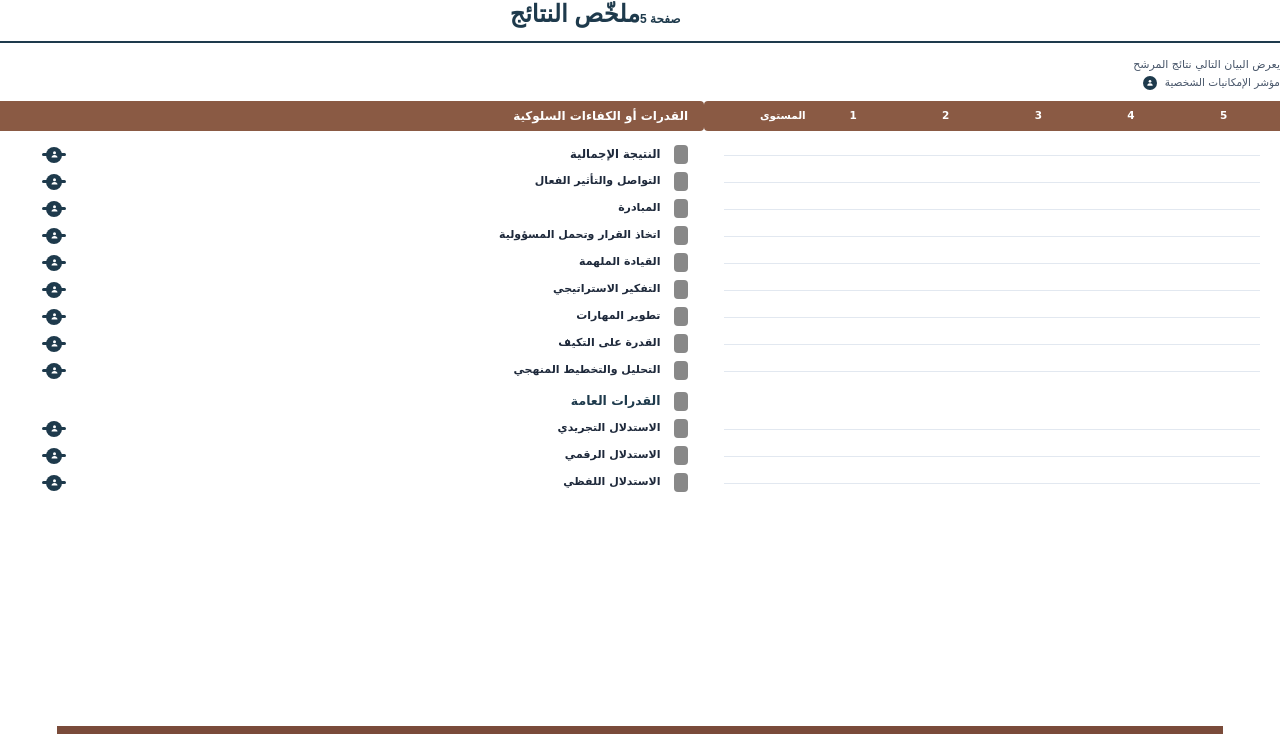
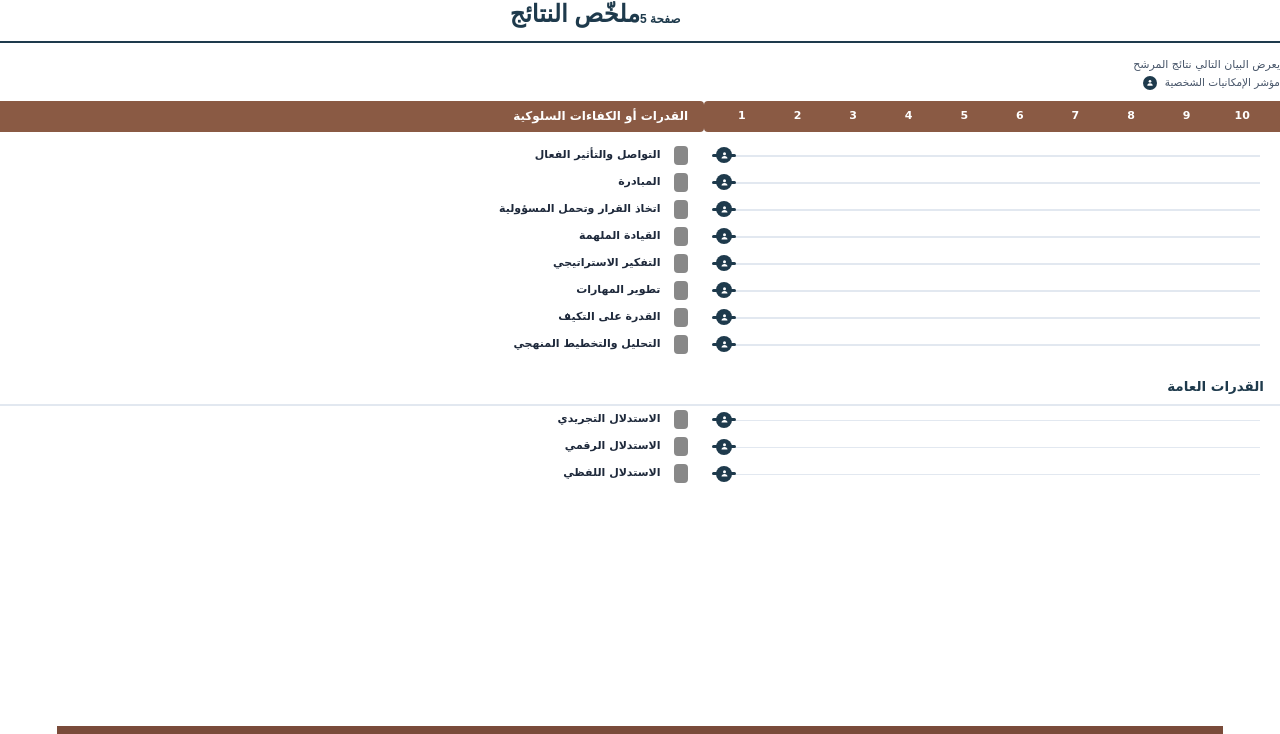
Before and after one commit to omarHaraz/psychometric-platform, a Spring app: template backend/src/main/resources/templates/report/page5.html in a window 1280 px wide. Shown: the top 734 px of the page. Run offline with Thymeleaf, Linux system fonts and the light colour scheme; the template is opened without the code that fills it: most values are stand-ins (such as "Sample title", 1, 10 or a date in 2020); data that the repository does not hold is empty; some of the project's set-up classes (security, data sources, template engines, error pages and the like) are left out, and stand-ins take their place.

Commit message:
fix(report): refactor page5.html to 1-10 scale with 9-interval math and clean section headers

```diff
--- a/backend/src/main/resources/templates/report/page5.html
+++ b/backend/src/main/resources/templates/report/page5.html
@@ -92,17 +92,21 @@
         <table style="width: 100%; border-collapse: collapse; border: none; margin-bottom: 15px;">
             <!-- Header Row -->
             <tr>
-                <!-- 1st in DOM (Left Side): Scale 1-5 -->
+                <!-- 1st in DOM (Left Side): Scale 1-10 -->
                 <td style="width: 45%; background-color: #8a5a44; padding: 6px 10px; border-top-left-radius: 4px; border-bottom-left-radius: 4px; vertical-align: middle;">
-                    <table style="width: 100%; border-collapse: collapse; text-align: center; color: #ffffff; font-weight: bold; font-size: 10.5px; border: none;">
+                    <table style="width: 100%; border-collapse: collapse; text-align: center; color: #ffffff; font-weight: bold; font-size: 11px; border: none;">
                         <tr>
-                            <!-- DOM Reversed for RTL Engine: 5 -> 4 -> 3 -> 2 -> 1 -> المستوى -->
-                            <td style="width: 16.6%; border: none; color: #ffffff;">5</td>
-                            <td style="width: 16.6%; border: none; color: #ffffff;">4</td>
-                            <td style="width: 16.6%; border: none; color: #ffffff;">3</td>
-                            <td style="width: 16.6%; border: none; color: #ffffff;">2</td>
-                            <td style="width: 16.6%; border: none; color: #ffffff;">1</td>
-                            <td style="width: 16.6%; text-align: right; border: none; color: #ffffff;">المستوى</td>
+                            <!-- DOM Reversed for RTL Engine: 10 down to 1 -->
+                            <td style="width: 10%; border: none; color: #ffffff;">10</td>
+                            <td style="width: 10%; border: none; color: #ffffff;">9</td>
+                            <td style="width: 10%; border: none; color: #ffffff;">8</td>
+                            <td style="width: 10%; border: none; color: #ffffff;">7</td>
+                            <td style="width: 10%; border: none; color: #ffffff;">6</td>
+                            <td style="width: 10%; border: none; color: #ffffff;">5</td>
+                            <td style="width: 10%; border: none; color: #ffffff;">4</td>
+                            <td style="width: 10%; border: none; color: #ffffff;">3</td>
+                            <td style="width: 10%; border: none; color: #ffffff;">2</td>
+                            <td style="width: 10%; border: none; color: #ffffff;">1</td>
                         </tr>
                     </table>
                 </td>
@@ -115,32 +119,11 @@
             <!-- Spacer Row -->
             <tr><td colspan="2" style="height: 10px; border: none;"></td></tr>
 
-            <!-- Row 1: النتيجة الإجمالية -->
+            <!-- Row 1: التواصل والتأثير الفعال -->
             <tr>
                 <td style="width: 45%; vertical-align: middle; padding: 4px 10px; position: relative; border: none;">
                     <div style="position: absolute; top: 50%; left: 20px; right: 20px; height: 1.5px; background-color: #e2e8f0; z-index: 1;"></div>
-                    <div th:style="'position: absolute; top: 50%; right: calc(20px + (' + ((${overallScore != null ? overallScore : 4}) - 1) + ' * ((100% - 40px) / 4))); width: 24px; height: 16px; margin-top: -8px; margin-right: -12px; z-index: 2; text-align: center;'">
-                        <div style="position: absolute; top: 50%; left: 0; right: 0; height: 3px; margin-top: -1.5px; background-color: #1e3a4c; z-index: 1; border-radius: 2px;"></div>
-                        <div style="position: absolute; top: 0; left: 50%; width: 16px; height: 16px; margin-left: -8px; border-radius: 50%; background-color: #1e3a4c; z-index: 2; text-align: center;">
-                            <svg viewBox="0 0 24 24" style="width: 9px; height: 9px; margin: 3.5px auto; display: block;">
-                                <circle cx="12" cy="7" r="4" fill="#ffffff" />
-                                <path d="M4 20 C4 15.5 7.5 13 12 13 C16.5 13 20 15.5 20 20 Z" fill="#ffffff" />
-                            </svg>
-                        </div>
-                    </div>
-                </td>
-                <td style="width: 55%; vertical-align: middle; padding: 4px 16px; text-align: right; border: none;">
-                    <span style="display: inline-block; width: 14px; height: 19px; border-radius: 4px; vertical-align: middle; margin-left: 10px;"
-                          th:styleappend="'background-color: ' + (${overallColor != null ? overallColor : '#c87d46'}) + ';'"></span>
-                    <span style="font-size: 11.5px; font-weight: 700; color: #1e293b; vertical-align: middle;">النتيجة الإجمالية</span>
-                </td>
-            </tr>
-
-            <!-- Row 2: التواصل والتأثير الفعال -->
-            <tr>
-                <td style="width: 45%; vertical-align: middle; padding: 4px 10px; position: relative; border: none;">
-                    <div style="position: absolute; top: 50%; left: 20px; right: 20px; height: 1.5px; background-color: #e2e8f0; z-index: 1;"></div>
-                    <div th:style="'position: absolute; top: 50%; right: calc(20px + (' + ((${commScore != null ? commScore : 4}) - 1) + ' * ((100% - 40px) / 4))); width: 24px; height: 16px; margin-top: -8px; margin-right: -12px; z-index: 2; text-align: center;'">
+                    <div th:style="'position: absolute; top: 50%; right: calc(20px + (' + ((${commScore != null ? commScore : 5}) - 1) + ' * ((100% - 40px) / 9))); width: 24px; height: 16px; margin-top: -8px; margin-right: -12px; z-index: 2; text-align: center;'">
                         <div style="position: absolute; top: 50%; left: 0; right: 0; height: 3px; margin-top: -1.5px; background-color: #1e3a4c; z-index: 1; border-radius: 2px;"></div>
                         <div style="position: absolute; top: 0; left: 50%; width: 16px; height: 16px; margin-left: -8px; border-radius: 50%; background-color: #1e3a4c; z-index: 2; text-align: center;">
                             <svg viewBox="0 0 24 24" style="width: 9px; height: 9px; margin: 3.5px auto; display: block;">
@@ -157,11 +140,11 @@
                 </td>
             </tr>
 
-            <!-- Row 3: المبادرة -->
+            <!-- Row 2: المبادرة -->
             <tr>
                 <td style="width: 45%; vertical-align: middle; padding: 4px 10px; position: relative; border: none;">
                     <div style="position: absolute; top: 50%; left: 20px; right: 20px; height: 1.5px; background-color: #e2e8f0; z-index: 1;"></div>
-                    <div th:style="'position: absolute; top: 50%; right: calc(20px + (' + ((${initiativeScore != null ? initiativeScore : 4}) - 1) + ' * ((100% - 40px) / 4))); width: 24px; height: 16px; margin-top: -8px; margin-right: -12px; z-index: 2; text-align: center;'">
+                    <div th:style="'position: absolute; top: 50%; right: calc(20px + (' + ((${initiativeScore != null ? initiativeScore : 5}) - 1) + ' * ((100% - 40px) / 9))); width: 24px; height: 16px; margin-top: -8px; margin-right: -12px; z-index: 2; text-align: center;'">
                         <div style="position: absolute; top: 50%; left: 0; right: 0; height: 3px; margin-top: -1.5px; background-color: #1e3a4c; z-index: 1; border-radius: 2px;"></div>
                         <div style="position: absolute; top: 0; left: 50%; width: 16px; height: 16px; margin-left: -8px; border-radius: 50%; background-color: #1e3a4c; z-index: 2; text-align: center;">
                             <svg viewBox="0 0 24 24" style="width: 9px; height: 9px; margin: 3.5px auto; display: block;">
@@ -178,11 +161,11 @@
                 </td>
             </tr>
 
-            <!-- Row 4: اتخاذ القرار وتحمل المسؤولية -->
+            <!-- Row 3: اتخاذ القرار وتحمل المسؤولية -->
             <tr>
                 <td style="width: 45%; vertical-align: middle; padding: 4px 10px; position: relative; border: none;">
                     <div style="position: absolute; top: 50%; left: 20px; right: 20px; height: 1.5px; background-color: #e2e8f0; z-index: 1;"></div>
-                    <div th:style="'position: absolute; top: 50%; right: calc(20px + (' + ((${decisionScore != null ? decisionScore : 4}) - 1) + ' * ((100% - 40px) / 4))); width: 24px; height: 16px; margin-top: -8px; margin-right: -12px; z-index: 2; text-align: center;'">
+                    <div th:style="'position: absolute; top: 50%; right: calc(20px + (' + ((${decisionScore != null ? decisionScore : 5}) - 1) + ' * ((100% - 40px) / 9))); width: 24px; height: 16px; margin-top: -8px; margin-right: -12px; z-index: 2; text-align: center;'">
                         <div style="position: absolute; top: 50%; left: 0; right: 0; height: 3px; margin-top: -1.5px; background-color: #1e3a4c; z-index: 1; border-radius: 2px;"></div>
                         <div style="position: absolute; top: 0; left: 50%; width: 16px; height: 16px; margin-left: -8px; border-radius: 50%; background-color: #1e3a4c; z-index: 2; text-align: center;">
                             <svg viewBox="0 0 24 24" style="width: 9px; height: 9px; margin: 3.5px auto; display: block;">
@@ -199,11 +182,11 @@
                 </td>
             </tr>
 
-            <!-- Row 5: القيادة الملهمة -->
+            <!-- Row 4: القيادة الملهمة -->
             <tr>
                 <td style="width: 45%; vertical-align: middle; padding: 4px 10px; position: relative; border: none;">
                     <div style="position: absolute; top: 50%; left: 20px; right: 20px; height: 1.5px; background-color: #e2e8f0; z-index: 1;"></div>
-                    <div th:style="'position: absolute; top: 50%; right: calc(20px + (' + ((${leadershipScore != null ? leadershipScore : 4}) - 1) + ' * ((100% - 40px) / 4))); width: 24px; height: 16px; margin-top: -8px; margin-right: -12px; z-index: 2; text-align: center;'">
+                    <div th:style="'position: absolute; top: 50%; right: calc(20px + (' + ((${leadershipScore != null ? leadershipScore : 5}) - 1) + ' * ((100% - 40px) / 9))); width: 24px; height: 16px; margin-top: -8px; margin-right: -12px; z-index: 2; text-align: center;'">
                         <div style="position: absolute; top: 50%; left: 0; right: 0; height: 3px; margin-top: -1.5px; background-color: #1e3a4c; z-index: 1; border-radius: 2px;"></div>
                         <div style="position: absolute; top: 0; left: 50%; width: 16px; height: 16px; margin-left: -8px; border-radius: 50%; background-color: #1e3a4c; z-index: 2; text-align: center;">
                             <svg viewBox="0 0 24 24" style="width: 9px; height: 9px; margin: 3.5px auto; display: block;">
@@ -220,11 +203,11 @@
                 </td>
             </tr>
 
-            <!-- Row 6: التفكير الاستراتيجي -->
+            <!-- Row 5: التفكير الاستراتيجي -->
             <tr>
                 <td style="width: 45%; vertical-align: middle; padding: 4px 10px; position: relative; border: none;">
                     <div style="position: absolute; top: 50%; left: 20px; right: 20px; height: 1.5px; background-color: #e2e8f0; z-index: 1;"></div>
-                    <div th:style="'position: absolute; top: 50%; right: calc(20px + (' + ((${strategicScore != null ? strategicScore : 2}) - 1) + ' * ((100% - 40px) / 4))); width: 24px; height: 16px; margin-top: -8px; margin-right: -12px; z-index: 2; text-align: center;'">
+                    <div th:style="'position: absolute; top: 50%; right: calc(20px + (' + ((${strategicScore != null ? strategicScore : 5}) - 1) + ' * ((100% - 40px) / 9))); width: 24px; height: 16px; margin-top: -8px; margin-right: -12px; z-index: 2; text-align: center;'">
                         <div style="position: absolute; top: 50%; left: 0; right: 0; height: 3px; margin-top: -1.5px; background-color: #1e3a4c; z-index: 1; border-radius: 2px;"></div>
                         <div style="position: absolute; top: 0; left: 50%; width: 16px; height: 16px; margin-left: -8px; border-radius: 50%; background-color: #1e3a4c; z-index: 2; text-align: center;">
                             <svg viewBox="0 0 24 24" style="width: 9px; height: 9px; margin: 3.5px auto; display: block;">
@@ -241,11 +224,11 @@
                 </td>
             </tr>
 
-            <!-- Row 7: تطوير المهارات -->
+            <!-- Row 6: تطوير المهارات -->
             <tr>
                 <td style="width: 45%; vertical-align: middle; padding: 4px 10px; position: relative; border: none;">
                     <div style="position: absolute; top: 50%; left: 20px; right: 20px; height: 1.5px; background-color: #e2e8f0; z-index: 1;"></div>
-                    <div th:style="'position: absolute; top: 50%; right: calc(20px + (' + ((${skillsScore != null ? skillsScore : 2}) - 1) + ' * ((100% - 40px) / 4))); width: 24px; height: 16px; margin-top: -8px; margin-right: -12px; z-index: 2; text-align: center;'">
+                    <div th:style="'position: absolute; top: 50%; right: calc(20px + (' + ((${skillsScore != null ? skillsScore : 5}) - 1) + ' * ((100% - 40px) / 9))); width: 24px; height: 16px; margin-top: -8px; margin-right: -12px; z-index: 2; text-align: center;'">
                         <div style="position: absolute; top: 50%; left: 0; right: 0; height: 3px; margin-top: -1.5px; background-color: #1e3a4c; z-index: 1; border-radius: 2px;"></div>
                         <div style="position: absolute; top: 0; left: 50%; width: 16px; height: 16px; margin-left: -8px; border-radius: 50%; background-color: #1e3a4c; z-index: 2; text-align: center;">
                             <svg viewBox="0 0 24 24" style="width: 9px; height: 9px; margin: 3.5px auto; display: block;">
@@ -262,11 +245,11 @@
                 </td>
             </tr>
 
-            <!-- Row 8: القدرة على التكيف -->
+            <!-- Row 7: القدرة على التكيف -->
             <tr>
                 <td style="width: 45%; vertical-align: middle; padding: 4px 10px; position: relative; border: none;">
                     <div style="position: absolute; top: 50%; left: 20px; right: 20px; height: 1.5px; background-color: #e2e8f0; z-index: 1;"></div>
-                    <div th:style="'position: absolute; top: 50%; right: calc(20px + (' + ((${adaptabilityScore != null ? adaptabilityScore : 4}) - 1) + ' * ((100% - 40px) / 4))); width: 24px; height: 16px; margin-top: -8px; margin-right: -12px; z-index: 2; text-align: center;'">
+                    <div th:style="'position: absolute; top: 50%; right: calc(20px + (' + ((${adaptabilityScore != null ? adaptabilityScore : 5}) - 1) + ' * ((100% - 40px) / 9))); width: 24px; height: 16px; margin-top: -8px; margin-right: -12px; z-index: 2; text-align: center;'">
                         <div style="position: absolute; top: 50%; left: 0; right: 0; height: 3px; margin-top: -1.5px; background-color: #1e3a4c; z-index: 1; border-radius: 2px;"></div>
                         <div style="position: absolute; top: 0; left: 50%; width: 16px; height: 16px; margin-left: -8px; border-radius: 50%; background-color: #1e3a4c; z-index: 2; text-align: center;">
                             <svg viewBox="0 0 24 24" style="width: 9px; height: 9px; margin: 3.5px auto; display: block;">
@@ -283,11 +266,11 @@
                 </td>
             </tr>
 
-            <!-- Row 9: التحليل والتخطيط المنهجي -->
+            <!-- Row 8: التحليل والتخطيط المنهجي -->
             <tr>
                 <td style="width: 45%; vertical-align: middle; padding: 4px 10px; position: relative; border: none;">
                     <div style="position: absolute; top: 50%; left: 20px; right: 20px; height: 1.5px; background-color: #e2e8f0; z-index: 1;"></div>
-                    <div th:style="'position: absolute; top: 50%; right: calc(20px + (' + ((${analysisScore != null ? analysisScore : 5}) - 1) + ' * ((100% - 40px) / 4))); width: 24px; height: 16px; margin-top: -8px; margin-right: -12px; z-index: 2; text-align: center;'">
+                    <div th:style="'position: absolute; top: 50%; right: calc(20px + (' + ((${analysisScore != null ? analysisScore : 5}) - 1) + ' * ((100% - 40px) / 9))); width: 24px; height: 16px; margin-top: -8px; margin-right: -12px; z-index: 2; text-align: center;'">
                         <div style="position: absolute; top: 50%; left: 0; right: 0; height: 3px; margin-top: -1.5px; background-color: #1e3a4c; z-index: 1; border-radius: 2px;"></div>
                         <div style="position: absolute; top: 0; left: 50%; width: 16px; height: 16px; margin-left: -8px; border-radius: 50%; background-color: #1e3a4c; z-index: 2; text-align: center;">
                             <svg viewBox="0 0 24 24" style="width: 9px; height: 9px; margin: 3.5px auto; display: block;">
@@ -304,21 +287,18 @@
                 </td>
             </tr>
 
-            <!-- Section 2 Header Row: القدرات العامة -->
+            <!-- Section 2 Header: General Abilities -->
             <tr>
-                <td style="width: 45%; border: none;"></td>
-                <td style="width: 55%; vertical-align: middle; padding: 8px 16px 4px 16px; text-align: right; border: none;">
-                    <span style="display: inline-block; width: 14px; height: 19px; border-radius: 4px; vertical-align: middle; margin-left: 10px;"
-                          th:styleappend="'background-color: ' + (${generalAbilitiesColor != null ? generalAbilitiesColor : '#c87d46'}) + ';'"></span>
-                    <span style="font-size: 12.5px; font-weight: 800; color: #1e3a4c; vertical-align: middle;">القدرات العامة</span>
+                <td colspan="2" style="width: 100%; padding: 18px 16px 8px 16px; text-align: right; border-bottom: 2px solid #e2e8f0;">
+                    <span style="font-size: 13.5px; font-weight: 800; color: #1e3a4c;">القدرات العامة</span>
                 </td>
             </tr>
 
-            <!-- Row 11: الاستدلال التجريدي -->
+            <!-- Row 9: الاستدلال التجريدي -->
             <tr>
                 <td style="width: 45%; vertical-align: middle; padding: 4px 10px; position: relative; border: none;">
                     <div style="position: absolute; top: 50%; left: 20px; right: 20px; height: 1.5px; background-color: #e2e8f0; z-index: 1;"></div>
-                    <div th:style="'position: absolute; top: 50%; right: calc(20px + (' + ((${abstractScore != null ? abstractScore : 4}) - 1) + ' * ((100% - 40px) / 4))); width: 24px; height: 16px; margin-top: -8px; margin-right: -12px; z-index: 2; text-align: center;'">
+                    <div th:style="'position: absolute; top: 50%; right: calc(20px + (' + ((${abstractScore != null ? abstractScore : 5}) - 1) + ' * ((100% - 40px) / 9))); width: 24px; height: 16px; margin-top: -8px; margin-right: -12px; z-index: 2; text-align: center;'">
                         <div style="position: absolute; top: 50%; left: 0; right: 0; height: 3px; margin-top: -1.5px; background-color: #1e3a4c; z-index: 1; border-radius: 2px;"></div>
                         <div style="position: absolute; top: 0; left: 50%; width: 16px; height: 16px; margin-left: -8px; border-radius: 50%; background-color: #1e3a4c; z-index: 2; text-align: center;">
                             <svg viewBox="0 0 24 24" style="width: 9px; height: 9px; margin: 3.5px auto; display: block;">
@@ -335,11 +315,11 @@
                 </td>
             </tr>
 
-            <!-- Row 12: الاستدلال الرقمي -->
+            <!-- Row 10: الاستدلال الرقمي -->
             <tr>
                 <td style="width: 45%; vertical-align: middle; padding: 4px 10px; position: relative; border: none;">
                     <div style="position: absolute; top: 50%; left: 20px; right: 20px; height: 1.5px; background-color: #e2e8f0; z-index: 1;"></div>
-                    <div th:style="'position: absolute; top: 50%; right: calc(20px + (' + ((${numericalScore != null ? numericalScore : 4}) - 1) + ' * ((100% - 40px) / 4))); width: 24px; height: 16px; margin-top: -8px; margin-right: -12px; z-index: 2; text-align: center;'">
+                    <div th:style="'position: absolute; top: 50%; right: calc(20px + (' + ((${numericalScore != null ? numericalScore : 5}) - 1) + ' * ((100% - 40px) / 9))); width: 24px; height: 16px; margin-top: -8px; margin-right: -12px; z-index: 2; text-align: center;'">
                         <div style="position: absolute; top: 50%; left: 0; right: 0; height: 3px; margin-top: -1.5px; background-color: #1e3a4c; z-index: 1; border-radius: 2px;"></div>
                         <div style="position: absolute; top: 0; left: 50%; width: 16px; height: 16px; margin-left: -8px; border-radius: 50%; background-color: #1e3a4c; z-index: 2; text-align: center;">
                             <svg viewBox="0 0 24 24" style="width: 9px; height: 9px; margin: 3.5px auto; display: block;">
@@ -356,11 +336,11 @@
                 </td>
             </tr>
 
-            <!-- Row 13: الاستدلال اللفظي -->
+            <!-- Row 11: الاستدلال اللفظي -->
             <tr>
                 <td style="width: 45%; vertical-align: middle; padding: 4px 10px; position: relative; border: none;">
                     <div style="position: absolute; top: 50%; left: 20px; right: 20px; height: 1.5px; background-color: #e2e8f0; z-index: 1;"></div>
-                    <div th:style="'position: absolute; top: 50%; right: calc(20px + (' + ((${verbalScore != null ? verbalScore : 2}) - 1) + ' * ((100% - 40px) / 4))); width: 24px; height: 16px; margin-top: -8px; margin-right: -12px; z-index: 2; text-align: center;'">
+                    <div th:style="'position: absolute; top: 50%; right: calc(20px + (' + ((${verbalScore != null ? verbalScore : 5}) - 1) + ' * ((100% - 40px) / 9))); width: 24px; height: 16px; margin-top: -8px; margin-right: -12px; z-index: 2; text-align: center;'">
                         <div style="position: absolute; top: 50%; left: 0; right: 0; height: 3px; margin-top: -1.5px; background-color: #1e3a4c; z-index: 1; border-radius: 2px;"></div>
                         <div style="position: absolute; top: 0; left: 50%; width: 16px; height: 16px; margin-left: -8px; border-radius: 50%; background-color: #1e3a4c; z-index: 2; text-align: center;">
                             <svg viewBox="0 0 24 24" style="width: 9px; height: 9px; margin: 3.5px auto; display: block;">
```
Also changed, not shown: 1 other file.
